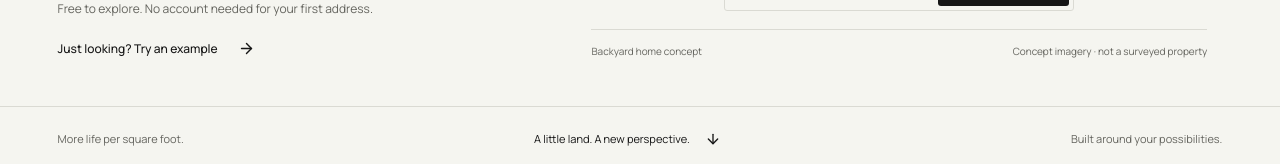
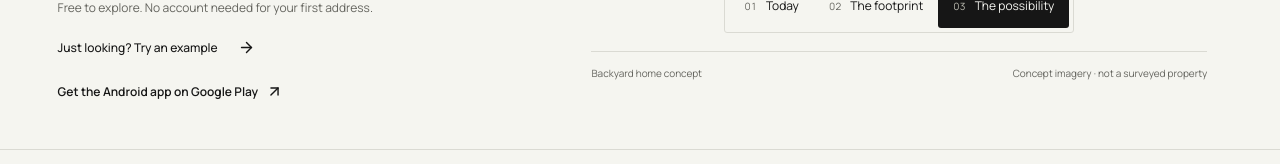
Before and after one commit to torralba85/YardUp, a Next.js app: page / in a window 1280 px wide. Shown: the part 717-881 px from the top of the page. Built offline with nearby package versions, Linux system fonts and the light colour scheme; no server answers.

Commit message:
feat(landing): add prominent Google Play app link

```diff
--- a/components/landing/lot-more/LotMoreLanding.module.css
+++ b/components/landing/lot-more/LotMoreLanding.module.css
@@ -366,6 +366,17 @@
   margin-top: 8px;
   font-weight: 500;
 }
+.heroCopy > .appStoreLink {
+  display: flex;
+  width: fit-content;
+  max-width: 100%;
+  gap: 8px;
+  margin-top: 0;
+  font-weight: 600;
+}
+.appStoreLink > svg {
+  flex-shrink: 0;
+}
 .heroVisual {
   align-self: stretch;
   display: flex;
--- a/components/landing/lot-more/LotMoreLanding.tsx
+++ b/components/landing/lot-more/LotMoreLanding.tsx
@@ -370,6 +370,13 @@ export function LotMoreLanding({
                 Just looking? Try an example
                 <ArrowRight size={17} aria-hidden="true" />
               </Link>
+              <a
+                className={`${styles.textLink} ${styles.appStoreLink}`}
+                href={GOOGLE_PLAY_URL}
+              >
+                Get the Android app on Google Play
+                <ArrowUpRight size={17} aria-hidden="true" />
+              </a>
             </div>
             <figure className={styles.heroVisual}>
               <div className={styles.artHeader}>
@@ -1016,8 +1023,6 @@ export function LotMoreLanding({
               </Link>
               <Link href="/about">About us</Link>
               <Link href="/help">Get in touch</Link>
-              {/* The only path from the web to the Play listing. Without it the
-                  Android app is unreachable from the site and from search. */}
               <a href={GOOGLE_PLAY_URL} rel="noopener">
                 Android app on Google Play
               </a>
```
